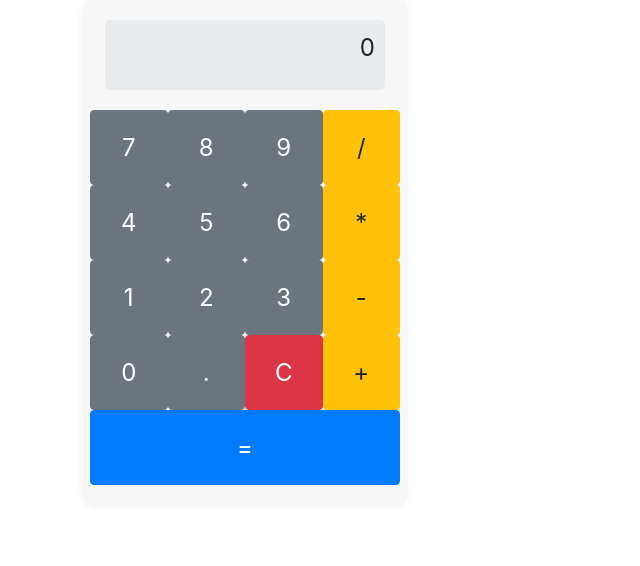
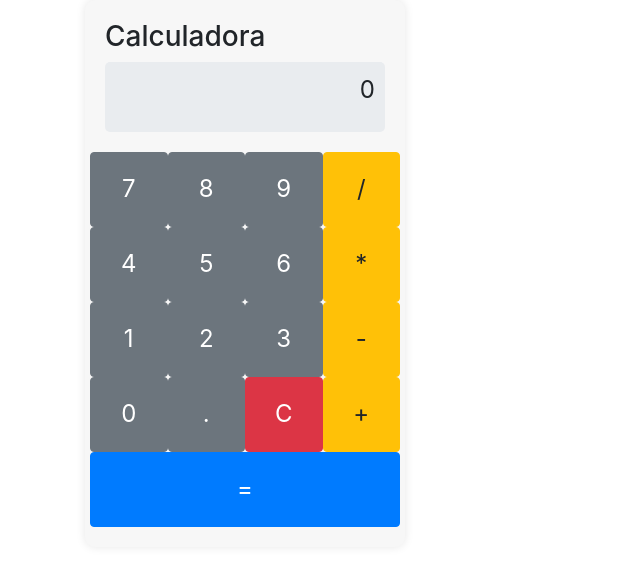
Before and after one commit to jordanpeteroliver/cead, a website: page page2.html in a window 1280 px wide. Shown: the whole page, without its empty margins (0-640 px from the left). Drawn offline with nearby package versions, Linux system fonts and the light colour scheme.

Commit message:
Adicionar o título a calculadora

```diff
--- a/page2.html
+++ b/page2.html
@@ -36,6 +36,7 @@
 
 <div class="container">
     <div class="calculator" id="calculator">
+        <h3>Calculadora</h3>
         <div class="display" id="display">0</div>
         <div class="row">
             <button class="btn btn-secondary col" onclick="appendNumber(7)">7</button>
```
